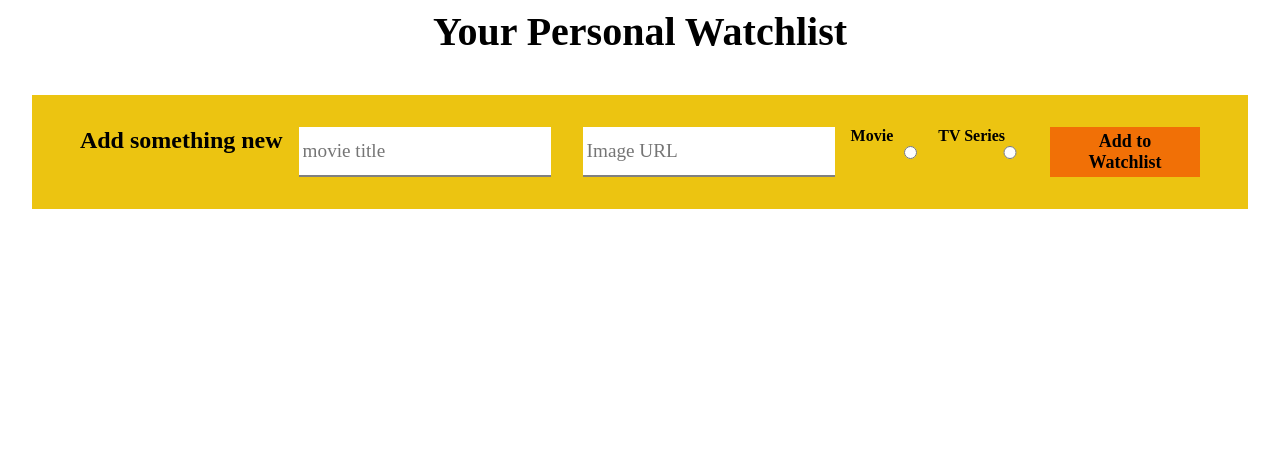
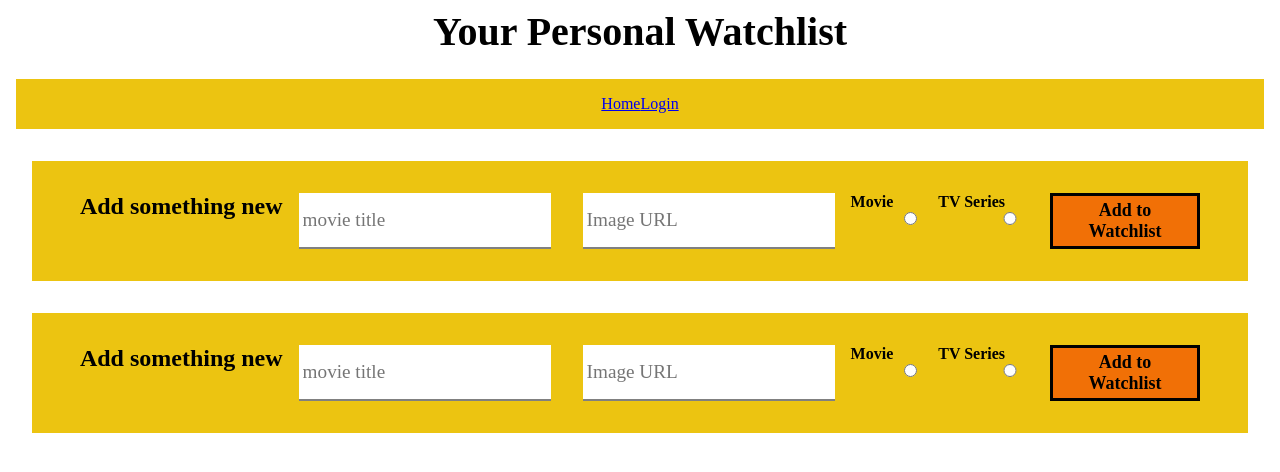
Before and after one commit to Khrebtova/phase-2-project-Watchlist, a React (Create React App) app: page /watchlist/new in a window 1280 px wide. Shown: the top 472 px of the page. Built offline with nearby package versions, Linux system fonts and the light colour scheme; data requests are answered from the project's data file.

Commit message:
create movie card to display list of movies in Watchlist comonent

```diff
--- a/db.json
+++ b/db.json
@@ -1,4 +1,46 @@
 {
-    "shows": []
-
+  "shows": [
+    {
+      "title": "GOT",
+      "image": "https://upload.wikimedia.org/wikipedia/en/d/d8/Game_of_Thrones_title_card.jpg",
+      "type": "TVseries",
+      "watched": false,
+      "id": 1
+    },
+    {
+      "title": "Baywatch",
+      "image": "https://m.media-amazon.com/images/I/A1nmKRtGjOL._SL1500_.jpg",
+      "type": "movie",
+      "watched": false,
+      "id": 2
+    },
+    {
+      "title": "True Detective",
+      "image": "https://upload.wikimedia.org/wikipedia/en/3/37/True_Detective_season_1.png",
+      "type": "TVseries",
+      "watched": false,
+      "id": 3
+    },
+    {
+      "title": "Spider-Man: No Way Home",
+      "image": "https://m.media-amazon.com/images/M/MV5BZWMyYzFjYTYtNTRjYi00OGExLWE2YzgtOGRmYjAxZTU3NzBiXkEyXkFqcGdeQXVyMzQ0MzA0NTM@._V1_FMjpg_UX1000_.jpg",
+      "type": "movie",
+      "watched": false,
+      "id": 4
+    },
+    {
+      "title": "Sing 2",
+      "image": "https://imageio.forbes.com/specials-images/imageserve/61be205770d931e85316cac4/Sing-2-poster/0x0.jpg?fit=bounds&format=jpg&width=960",
+      "type": "movie",
+      "watched": false,
+      "id": 5
+    },
+    {
+      "title": "Inventing Anna",
+      "image": "https://encrypted-tbn3.gstatic.com/images?q=tbn:ANd9GcTxIf-uuDu5GajlAvhHYJzjW_LhcYi-cmMbOCBX47IcTfLg2Dav",
+      "type": "TVseries",
+      "watched": false,
+      "id": 6
+    }
+  ]
 }
--- a/package.json
+++ b/package.json
@@ -8,6 +8,7 @@
     "@testing-library/user-event": "^13.5.0",
     "react": "^17.0.2",
     "react-dom": "^17.0.2",
+    "react-router-dom": "^6.2.2",
     "react-scripts": "5.0.0",
     "web-vitals": "^2.1.4"
   },
--- a/src/App.css
+++ b/src/App.css
@@ -20,8 +20,13 @@ h2 {
 button {
   padding: 0.25rem 1rem;
   font-family: inherit;
-  border: none;
+  border: solid;
+  border-color: black;
   cursor: pointer;
+}
+
+button .watched {
+  background-color: rgb(236, 196, 17);
 }
 
 button.primary {
@@ -39,6 +44,13 @@ header h1 {
   font-weight: 900;
   text-align: center;
   padding: 0.5rem 0;
+}
+header .navbar {
+  padding: 1rem 1rem;
+  margin: 1rem 1rem;
+  background-color: rgb(236, 196, 17);
+  display: flex;
+  justify-content: center;
 }
 
 .logo {
@@ -113,10 +125,11 @@ input:focus {
 }
 
 .card img {
-  width: 100%;
+  width: 70%;
 }
 
 .card button {
+
   margin-top: 0.5rem;
 }
 
--- a/src/App.js
+++ b/src/App.js
@@ -1,12 +1,31 @@
 import './App.css';
+import React, {useEffect, useState} from 'react';
+import { BrowserRouter as Router, Routes, Route } from 'react-router-dom';
 import Header from './components/Header';
 import NewMovieForm from './components/NewMovieForm';
+import Home from './components/Home';
+import Watchlist from './components/Watchlist'
 
 function App() {
+  const [shows, setShows] = useState([])
+
+  useEffect(()=>{
+    fetch('http://localhost:3001/shows')
+    .then(resp => resp.json())
+    .then(data => setShows(data))
+  }, [])
+
   return (
     <div className="app">
-      <Header />
-      <NewMovieForm />
+      <Router>
+        <Header />
+        <NewMovieForm />
+        <Routes>
+            <Route path="/" element={<Home />} />
+            <Route path="/watchlist" element={<Watchlist shows={shows}/>} />
+            <Route path='/watchlist/new' element={<NewMovieForm />} />
+        </Routes>
+      </Router>
     </div>
   );
 }
--- /dev/null
+++ b/src/Context/User.jsx
@@ -0,0 +1,16 @@
+import React , { createContext, useState } from "react";
+
+const UserContext = createContext()
+
+const UserProvider =({children})=> {
+    const [isLoggedIn, setIsLoggedIn] = useState(false)
+    const value = [isLoggedIn, setIsLoggedIn]
+
+    return(
+        <UserContext.Provider value={value}>
+            {children}
+        </UserContext.Provider>
+    )
+}
+
+export {UserContext, UserProvider}
--- a/src/components/Header.jsx
+++ b/src/components/Header.jsx
@@ -1,11 +1,37 @@
-import React from 'react'
+import React, { useContext } from "react";
+import { Link } from 'react-router-dom'
+import { UserContext } from '../Context/User'
 
 const Header = () => {
+    const [isLoggedIn, setIsLoggedIn] = useContext(UserContext)
+    const handleClick = () =>{
+        setIsLoggedIn(!isLoggedIn)
+    }
+
+    const loggedInLinks =()=>{
+        return(
+            <nav className='navbar'>
+                <Link to="/" > Home</Link>
+                <Link to="/watchlist">Watchlist</Link>
+                <Link to="/watchlist/new" >Add to your watchlist</Link>
+                <a href='#' onClick={handleClick}>Logout</a>
+            </nav>
+        )
+    }
+    const loggedOutLinks =()=>{
+        return(
+            <nav className='navbar'>
+                <Link to="/" > Home</Link>
+                <a href='#' onClick={handleClick}>Login</a>
+            </nav>
+        )
+    }
+
+
     return (
     <header>
-        <h1>
-        Your Personal Watchlist
-        </h1>
+        <h1>Your Personal Watchlist</h1>
+        {isLoggedIn ? loggedInLinks() : loggedOutLinks() }
     </header>
 
     )
--- /dev/null
+++ b/src/components/Home.jsx
@@ -0,0 +1,9 @@
+import React from 'react'
+
+const Home = () => {
+  return (
+    <div>Home</div>
+  )
+}
+
+export default Home
--- a/src/components/Moviecard.jsx
+++ b/src/components/Moviecard.jsx
@@ -0,0 +1,24 @@
+import React , {useState} from 'react'
+
+const Moviecard = ({show}) => {
+    const [watched, setWatched] = useState(false)
+
+    const handleDelete =()=> {
+        console.log("delete" , show.title)
+    }
+
+    const handleWatchedClick = () => {
+        setWatched(true)
+    }
+
+  return (
+    <li className='card'>
+        <h4>{show.title}</h4>
+        <img src={show.image} alt={show.title} />
+        { !watched ? <button className="watched" onClick={handleWatchedClick}>Mark as watched</button> : <button>You saw it!</button>}
+        <button className="delete" onClick={handleDelete} > Delete </button>
+    </li>
+  )
+}
+
+export default Moviecard
--- a/src/components/NewMovieForm.jsx
+++ b/src/components/NewMovieForm.jsx
@@ -5,6 +5,7 @@ const NewMovieForm = () => {
         "title": "",
         "image": "",
         "type": "",
+        "watched" : false
     })
 
     function handleInputChange(e){
@@ -16,7 +17,18 @@ const NewMovieForm = () => {
 
     const handleSubmit =(e)=>{
        e.preventDefault()
-       console.log("submit", newShow)
+
+       fetch(`http://localhost:3001/shows`, {
+           method : "POST",
+           headers: {
+            "Accept": "applocation/json",
+            "Content-type" : "application/json"
+           },
+           body : JSON.stringify(newShow)
+       })
+       .then(resp => resp.json())
+       .then(data => console.log(data))
+
     }
 
 
--- a/src/components/Watchlist.jsx
+++ b/src/components/Watchlist.jsx
@@ -0,0 +1,11 @@
+import React from 'react';
+import Moviecard from './Moviecard';
+
+const Watchlist = ({shows}) => {
+  const showList = shows.map((show)=> <Moviecard key ={show.id} show={show}/>)
+  return (
+    <ul className='cards'>{showList}</ul>
+  )
+}
+
+export default Watchlist
--- a/src/index.js
+++ b/src/index.js
@@ -2,11 +2,14 @@ import React from 'react';
 import ReactDOM from 'react-dom';
 import './index.css';
 import App from './App';
+import { UserProvider } from './Context/User';
 import reportWebVitals from './reportWebVitals';
 
 ReactDOM.render(
   <React.StrictMode>
-    <App />
+    <UserProvider>
+      <App />
+    </UserProvider>
   </React.StrictMode>,
   document.getElementById('root')
 );
```
Also changed, not shown: src/components/NavBar.jsx (deleted, +0 -9 lines), 1 other file (tests, documents, lock files or other folders).
